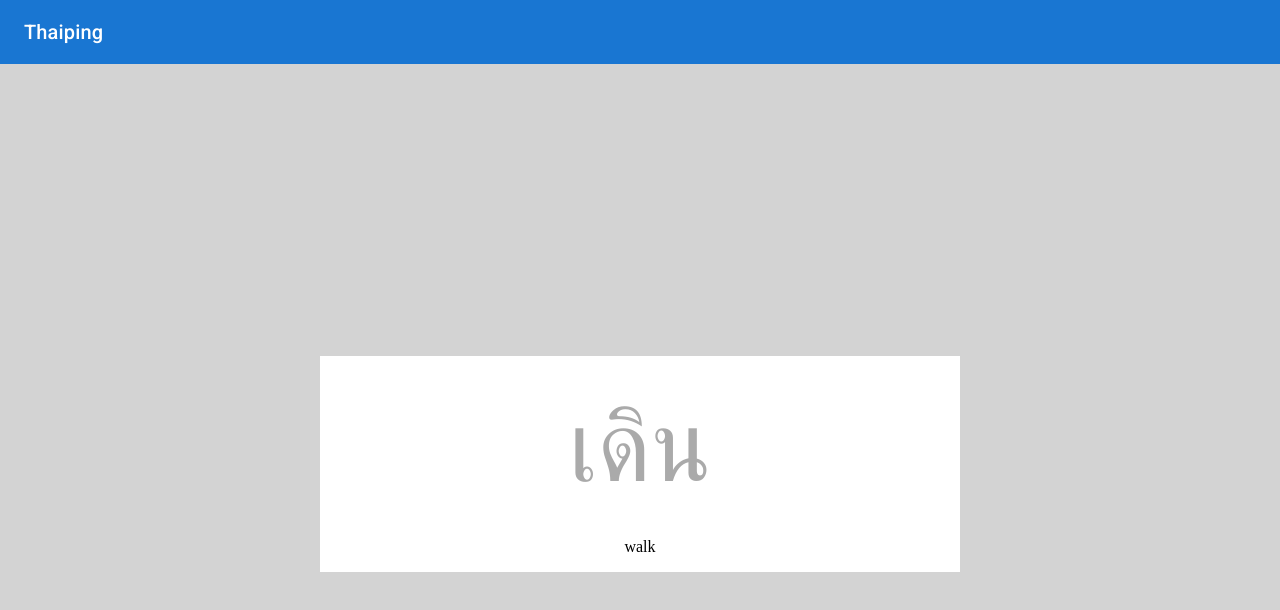
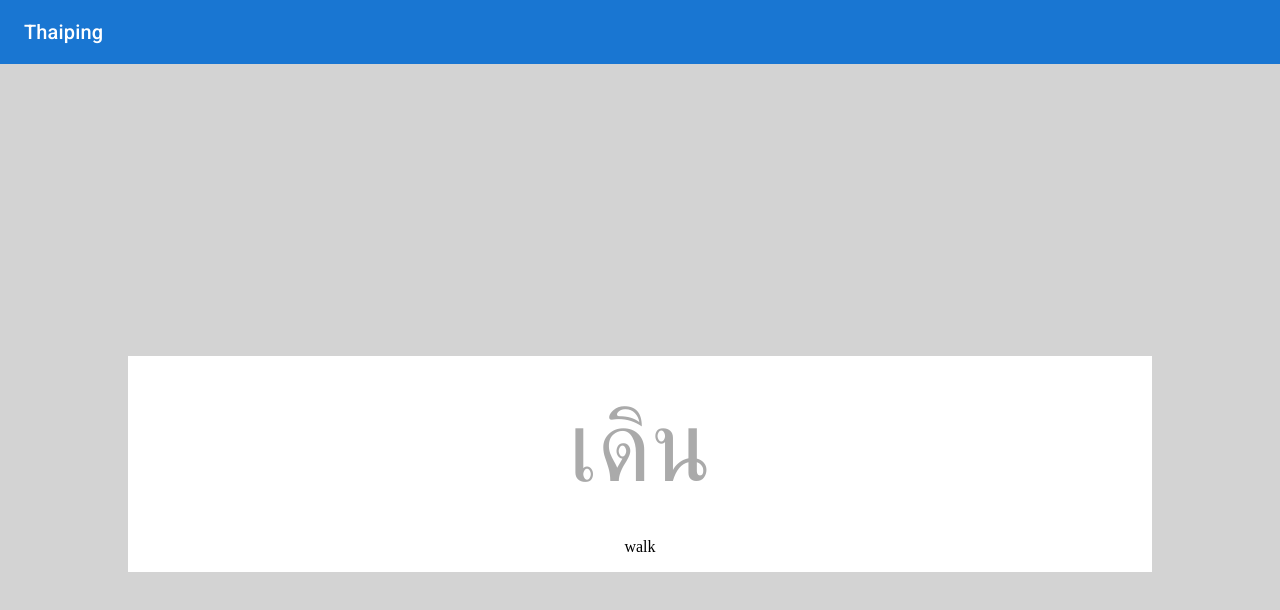
Before and after one commit to shun-harutaro/thaiping, a React (Create React App) app: page / in a window 1280 px wide. Both pictures are taken after a click on the button "START". Shown: the top 610 px of the page. Built offline with nearby package versions, Linux system fonts and the light colour scheme.

Commit message:
reduce code

```diff
--- a/src/App.js
+++ b/src/App.js
@@ -2,11 +2,13 @@ import React from "react";
 import Game from './components/game';
 import ButtonAppBar from "./components/ButtonAppBar";
 import { GlobalStyles } from '@mui/material';
+import { css } from '@emotion/react';
 
 export default class App extends React.Component {
   render() {
     return (
       <div>
+        <div>
         <link
           rel="stylesheet"
           href="https://fonts.googleapis.com/css?family=Roboto:300,400,500,700&display=swap"
@@ -14,6 +16,7 @@ export default class App extends React.Component {
         <GlobalStyles styles={{ body: { margin: 0, padding: 0 } }} />
         <ButtonAppBar />
         <Game />
+        </div>
       </div>
     )
   }
--- a/src/components/result.js
+++ b/src/components/result.js
@@ -29,7 +29,7 @@ export default class Start extends React.Component {
 };
 
 const body = css`
-  min-height: 100vh;
+  height: 100vh;
   display: flex;
   justify-content: center;
   align-items: center;
--- a/src/components/start.js
+++ b/src/components/start.js
@@ -23,7 +23,7 @@ export default class Start extends React.Component {
 };
 
 const body = css`
-  min-height: 100vh;
+  height: 100vh;
   display: flex;
   justify-content: center;
   align-items: center;
--- a/src/components/type.js
+++ b/src/components/type.js
@@ -69,6 +69,6 @@ const text = css`
 `
 
 const wrapper = css`
-    width: 50%;
+    width: 80%;
     text-align: center;
 `
```
